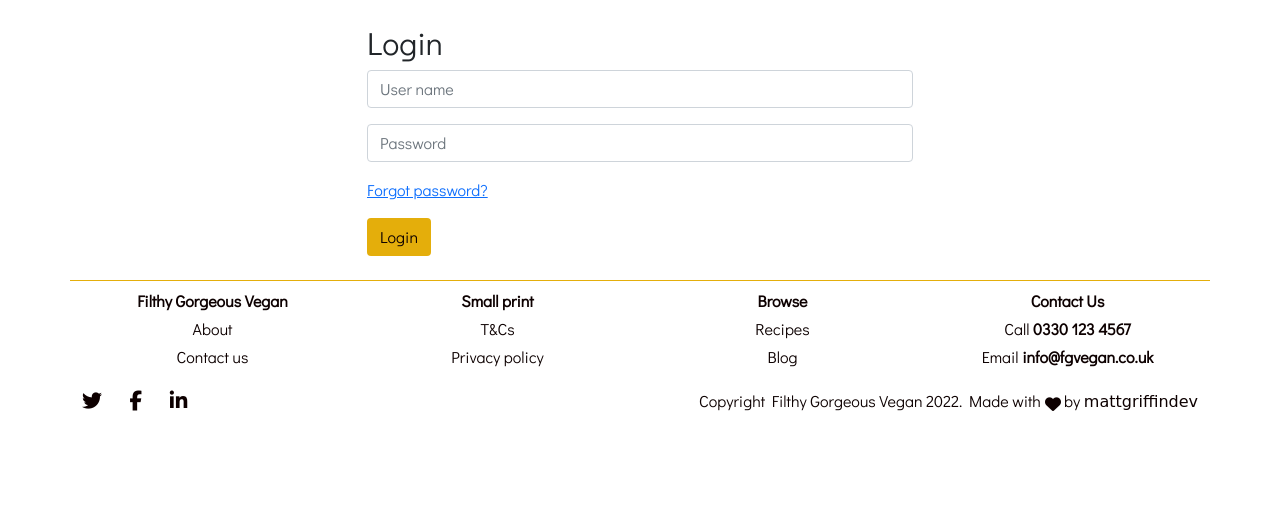
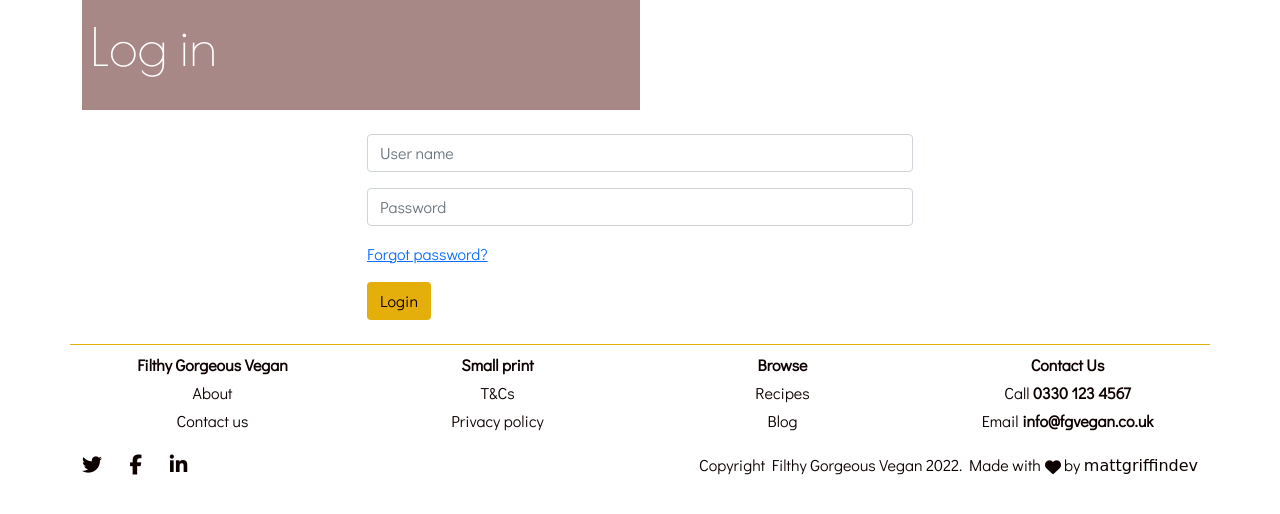
Before and after one commit to mattgriffindev/filfthy-gorgeous-vegan, a Flask app: page /login in a window 1280 px wide. Shown: the part 80-594 px from the top of the page. Run offline with Flask 2, Linux system fonts and the light colour scheme; some libraries are stand-ins or nearby versions; some web fonts are replaced.

Commit message:
Amend login.html - add login image, add form action; Amend routes.py - add login functionality

```diff
--- a/cakebox/routes.py
+++ b/cakebox/routes.py
@@ -53,9 +53,47 @@ def contact():
     return render_template("contact.html")
 
 
-@app.route("/login")
+@app.route("/login", methods=["GET", "POST"])
 def login():
+    if "user" in session:
+        flash("You're already logged in!")
+        return redirect(url_for('profile'))
+
+    if request.method == "POST":
+        # check if username exists in db
+        existing_user = Users.query.filter(Users.username ==
+                                           request.form.get(
+                                            "username").lower()).all()
+
+        if existing_user:
+            request.form.get("username")
+            # ensure hashed password matches user input
+            if check_password_hash(
+                    existing_user[0].password, request.form.get("password")):
+                session["user"] = request.form.get("username").lower()
+                flash("Welcome, {}".format(
+                    request.form.get("username")))
+                return redirect(url_for(
+                            "profile", username=session["user"]))
+            else:
+                # invalid password match
+                flash("Incorrect Username and/or Password")
+                return redirect(url_for("login"))
+
+        else:
+            # username doesn't exist
+            flash("Incorrect Username and/or Password")
+            return redirect(url_for("login"))
+
     return render_template("login.html")
+
+
+@app.route("/logout")
+def logout():
+    # remove user from session cookie
+    flash("You have been logged out. See you soon!")
+    session.pop("user")
+    return redirect(url_for("index"))
 
 
 @app.route("/privacy")
@@ -96,14 +134,6 @@ def register():
         return redirect(url_for("profile", username=session["user"]))
 
     return render_template("register.html")
-
-
-@app.route("/logout")
-def logout():
-    # remove user from session cookie
-    flash("You have been logged out. See you soon!")
-    session.pop("user")
-    return redirect(url_for("index"))
 
 
 @app.route("/recipes")
--- a/cakebox/templates/login.html
+++ b/cakebox/templates/login.html
@@ -1,22 +1,38 @@
 {% extends "base.html" %}
 {% block header %}
+<!--login-image-->
+<section id="login-image">
+    <div class="container">
+        <div class="row">
+            <div class="col-12 p-0">
+                <div class="login-image-container">
+                    <div class="login-image ">
+                        <div class="container-fluid">
+                            <div class="row">
+                                <div class="col-6 hero-text">
+                                    <p class="mgd-display-1">Log in</p>
+                                </div>
+                            </div>
+                        </div>
+                    </div>
+                </div>
+            </div>
+        </div>
+    </div>
+</section>
+<!--/login-image-->
+
 <!--login-->
 <section id="login" class="my-4">
     <div class="container">
-        <div class="row">
-            <div class="col-12 col-md-3 p-0">
-                <div class="login-image-container">
-                    <div class="login-image"></div>
-                </div>
-            </div>
+        <div class="row" style="justify-content:center">
             <div class="col-12 col-md-6 login-col">
-                <h2 class="login-register">Login</h2>
-                <form>
+                <form action="{{ url_for('login') }}" method="POST">
                     <div class="mb-3">
-                        <input type="text" class="form-control" id="user-name" placeholder="User name" required>
+                        <input type="text" class="form-control" name="username" id="username" placeholder="User name" required>
                     </div>
                     <div class="mb-3">
-                        <input type="email" class="form-control" id="password" placeholder="Password" required>
+                        <input type="password" class="form-control" name="password" id="password" placeholder="Password" required>
                     </div>
                     <p><a href="{{ url_for('index') }}">Forgot password?</a></p>
                     <button type="submit" class="btn btn-main" aria-label="Login">Login</button>
--- a/cakebox/templates/profile.html
+++ b/cakebox/templates/profile.html
@@ -7,6 +7,7 @@
             <div class="col-12 col-md-9">
                 <h2>PROFILE</h2>
                 <p>HELLO! {{ session.user }} </p>
+                <a class="btn-main-reverse btn btn-lg" href="{{ url_for('logout') }}" role="button">Log out</a>
             </div>
         </div>
     </div>
```
